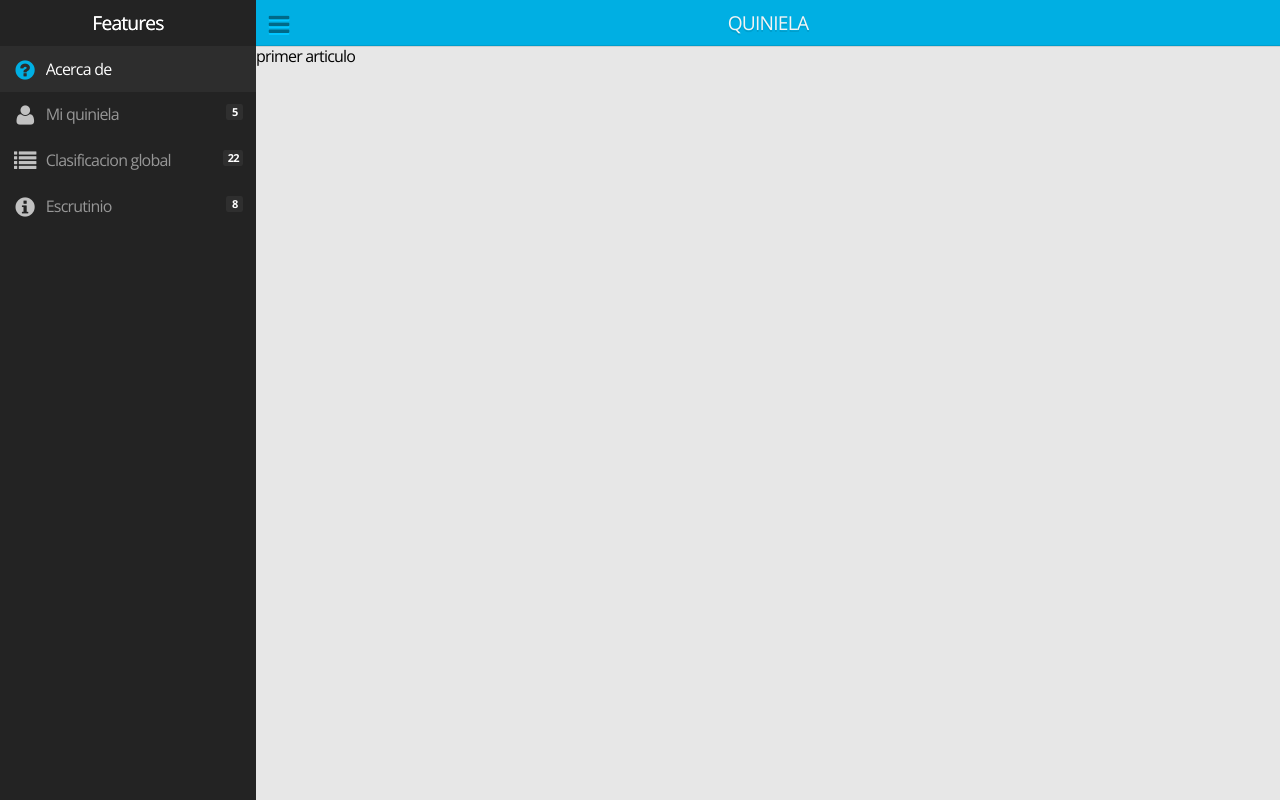
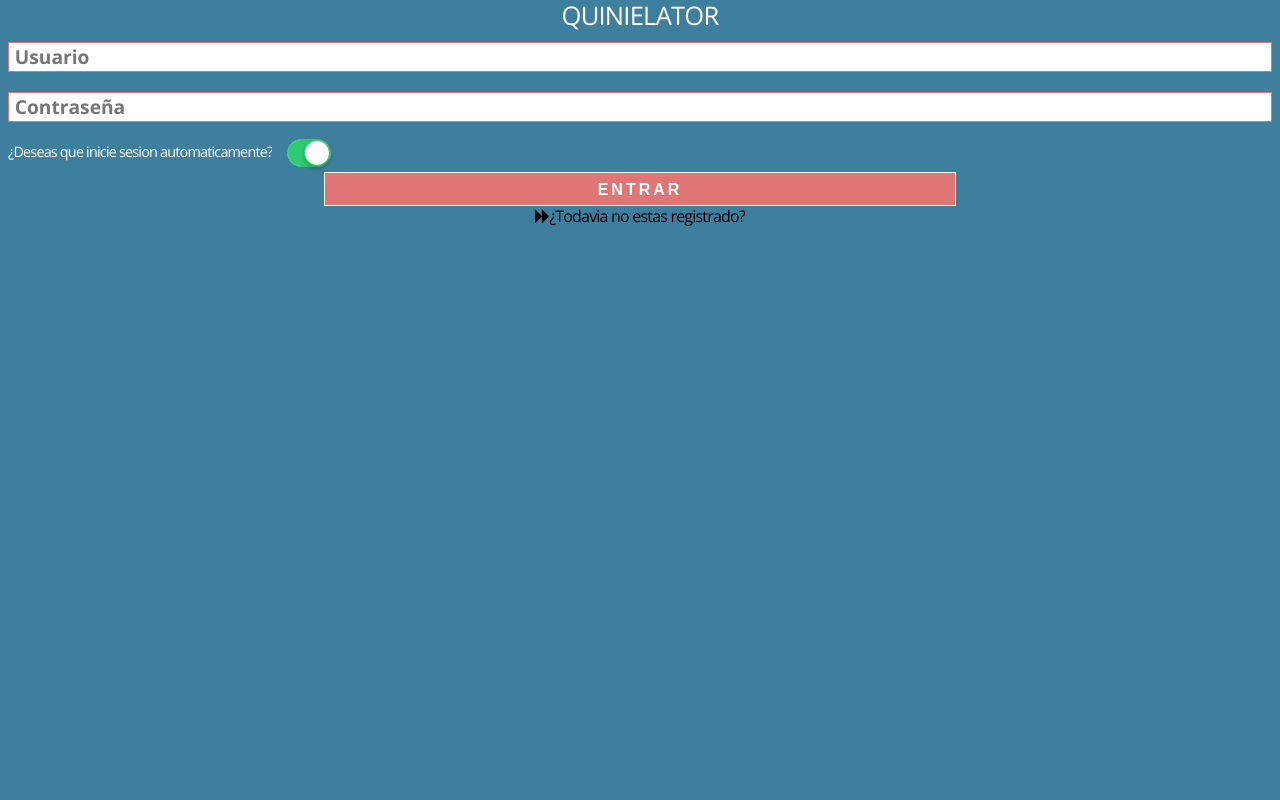
Before and after one commit to bravveb/quiniela, a plain HTML site: page index.html in a window 1280 px wide. Drawn offline with nearby package versions, Linux system fonts and the light colour scheme.

Commit message:
creada vista de login y de registro a falta de aplicar estilos mas apropiados

```diff
--- a/index.html
+++ b/index.html
@@ -2,7 +2,7 @@
 <html>
 <head>
     <meta charset="utf-8">
-    <title>Lungo 2.1 - Hello world!</title>
+    <title>Inicio</title>
     <!-- Main Stylesheet -->
     <link rel="stylesheet" href="lungo/lungo.css">
     <link rel="stylesheet" href="lungo/lungo.icon.css">
@@ -10,55 +10,47 @@
     <link rel="stylesheet" href="lungo/lungo.theme.css">
 </head>
 
-<body class="app">
-    <aside id="features" data-transition="left" class="show">
-    <header data-title="Features"><h1 class="title centered">Features</h1>
-        <nav class="on-right">
-            <a href="#" class="buttons" data-icon="settings"><span class="icon settings"></span></a>
-        </nav>
-    </header>
-
-    <article class="list scroll active">
-        <ul>
-            <li data-view-article="main-article" data-icon="question-sign">
-                <strong>Acerca de</strong>
-            </li>
-            <li data-view-article="main-article2" data-icon="user">
-                <div class="tag on-right">5</div>
-                <strong>Mi quiniela</strong>
-            </li>
-            <li data-view-article="main-article2" data-icon="list">
-                <div class="tag on-right">22</div>
-                <strong>Clasificacion global</strong>
-            </li>
-            <li data-view-article="main-article2" data-icon="info-sign">
-                <div class="tag on-right">8</div>
-                <strong>Escrutinio</strong>
-            </li>
-        </ul>
-    </article>
-</aside>
-    <section id="main_section" data-aside="features">
-        <header data-title="QUINIELA">
-            <nav>
-                <button data-view-aside="features" data-icon="menu"></button>
-            </nav>
-        </header>
-        <article id="main-article" class="active indented">
-            primer articulo
+<body class="app_log">
+    <section id="main_section" class="seccion_login">
+        <article id="login" class="art_login">
+            <h1>QUINIELATOR</h1>
+            <div class="form">
+                <form>
+                    <fieldset class="fls_form_log">
+                        <input type="text" placeholder="Usuario">
+                        <input type="password" placeholder="Contrase&ntilde;a">
+                        <label class="anchor">&iquest;Deseas que inicie sesion automaticamente?</label>
+                        <input type="checkbox" class="inline right" value="recordar" checked="checked"/>
+                        <div class="limpiar"></div>
+                        <input type="button" value="ENTRAR">
+                    </fieldset>
+                </form>
+                <a data-view-article="registro" data-icon="forward">&iquest;Todavia no estas registrado?</a>
+            </div>
         </article>
-        <article id="main-article2">
-            segundo articulo
+        <article id="registro" class="art_login" >
+            <h1>QUINIELATOR</h1>
+            <div class="form">
+                <form>
+                    <fieldset class="fls_form_log">
+                        <input type="text" placeholder="Usuario">
+                        <input type="password" placeholder="Contrase&ntilde;a">
+                        <input type="password" placeholder="Repita la contrase&ntilde;a">
+                        <input type="text" placeholder="Correo">
+                        <input type="button" value="ENTRAR">
+                    </fieldset>
+                </form>
+                <a data-view-article="login" data-icon="forward" >Volver a login</a>
+            </div>
         </article>
     </section>
-
     <!-- Lungo - Dependencies -->
     <script src="lungo/quo.js"></script>
     <script src="lungo/lungo.js"></script>
     <!-- Lungo - Sandbox App -->
     <script>
         Lungo.init({
-            name: 'features'
+            name: 'inicio'
         });
     </script>
 </body>
--- a/lungo/lungo.css
+++ b/lungo/lungo.css
@@ -631,3 +631,53 @@ body[data-device="tablet"] > section[data-transition="slide"][data-direction="ba
 }@keyframes slideBackOutTablet{0%{-webkit-transform:translateX(0);-moz-transform:translateX(0);-ms-transform:translateX(0);-o-transform:translateX(0);transform:translateX(0);opacity:1}
 100%{-webkit-transform:translateX(100%);-moz-transform:translateX(100%);-ms-transform:translateX(100%);-o-transform:translateX(100%);transform:translateX(100%);opacity:0}
 }
+/*------------------CUSTOMS CSS-------------------------------*/
+/*COLORES:
+#df7575  ROSA
+#3e7f9d  AZUL*/
+.limpiar{clear:both;}
+.seccion_login{
+    text-align:center;
+}
+.app_log{
+    background-color: #3e7f9d;
+}
+.art_login{
+    background-color: #3e7f9d;
+    color: #fff;
+}
+.fls_form_log{
+    background-color: #3e7f9d!important;
+    border: none!important;
+}
+.fls_form_log label{
+   color: #fff!important;
+}
+.fls_form_log input[type="text"]{
+    background-color: #fff!important;
+    border: solid 1px #df7575!important;
+    font-size: 1.2em!important;
+    font-weight: bold!important;
+    color: #DF7575!important;
+}
+.fls_form_log input[type="password"]{
+    background-color: #fff!important;
+    border: solid 1px #df7575!important;
+    font-size: 1.2em!important;
+    font-weight: bold!important;
+    color: #DF7575!important;
+}
+.fls_form_log input[type="button"]{
+    background: #DF7575;
+    font-weight: bold;
+    letter-spacing: 3px;
+    color: #FFF;
+    width: 50%;
+    padding: 6px;
+    padding-top: 8px;
+    border: solid 1px #FFF;
+}
+.fls_form_log input[type="checkbox"]{
+    float: left!important;
+    margin-left: 15px!important;
+}
```
Also changed, not shown: inicio.html (added, +64 -0 lines).
